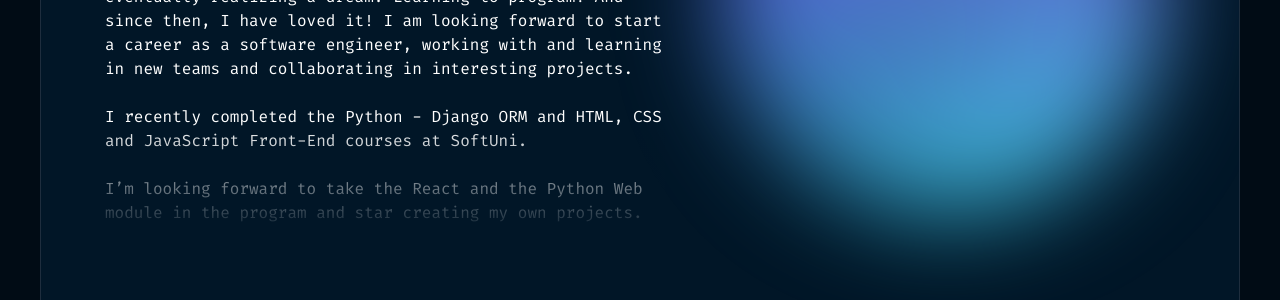
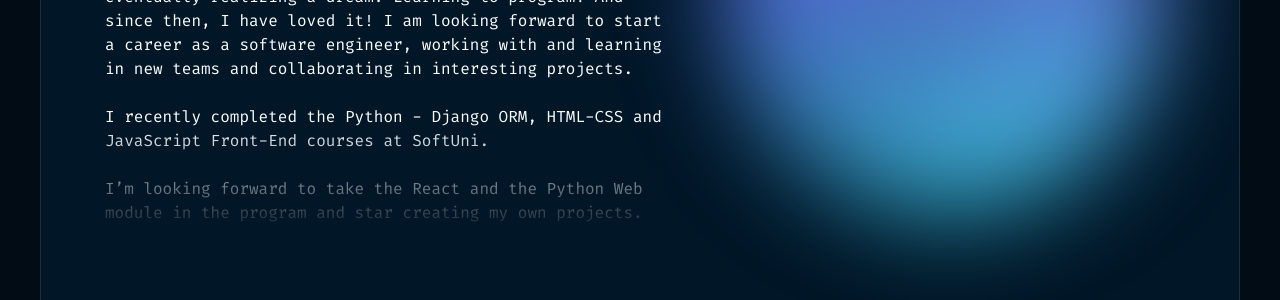
Before and after one commit to Polishko/portfolio-draft, a Jekyll site: the page built from about.md, in a window 1280 px wide. Shown: the part 383-683 px from the top of the page. Built offline with Jekyll 4.4.1, drawn with Linux system fonts in a browser that asks for light colours.

Commit message:
Corrected explanations in 2 files

```diff
--- a/_includes/certificate_info.html
+++ b/_includes/certificate_info.html
@@ -3,7 +3,7 @@
   <a
     href="https://softuni.bg/certificates/details/212178/cc5da696"
     target="_blank"
-    >JS Front-End</a
+    >JavaScript Front-End</a
   >
 </p>
 
--- a/about.md
+++ b/about.md
@@ -12,7 +12,7 @@ loved it! I am looking forward to start a career as a software
 engineer, working with and learning in new teams and
 collaborating in interesting projects.
 
-I recently completed the Python - Django ORM and HTML, CSS and
+I recently completed the Python - Django ORM, HTML-CSS and
 JavaScript Front-End courses at SoftUni.
 
 I'm looking forward to take the React and the Python Web module
```
